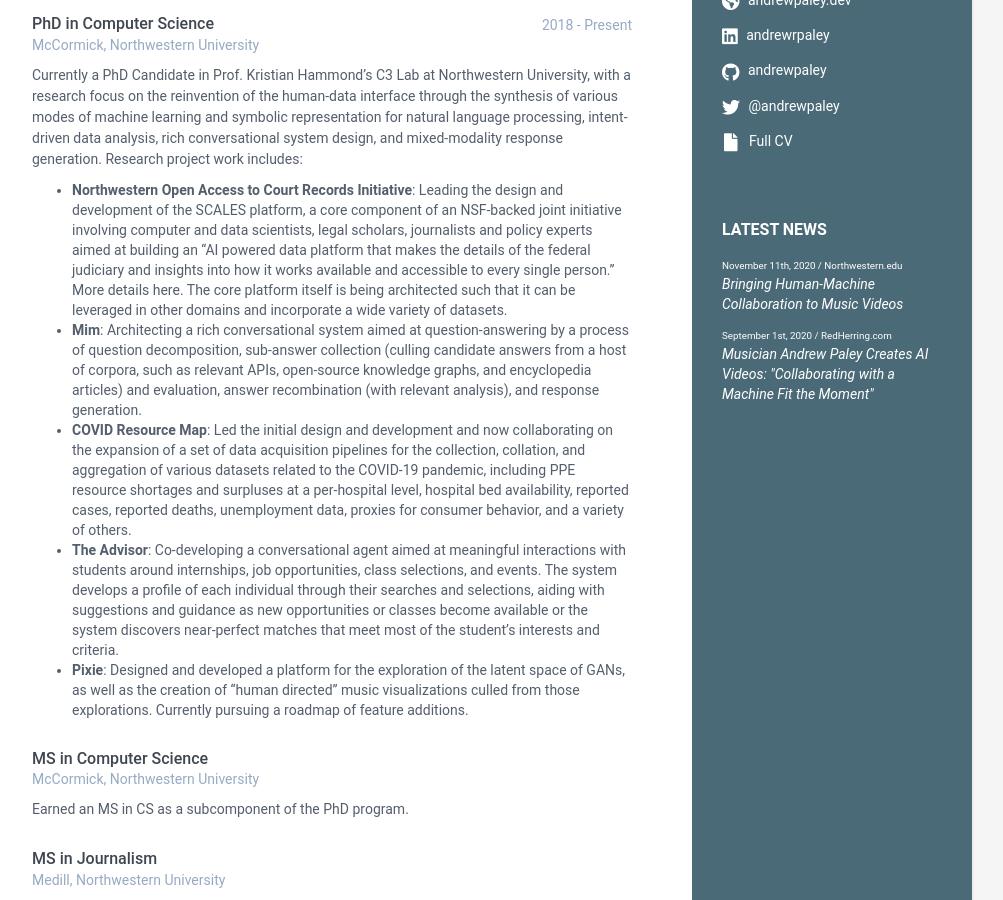
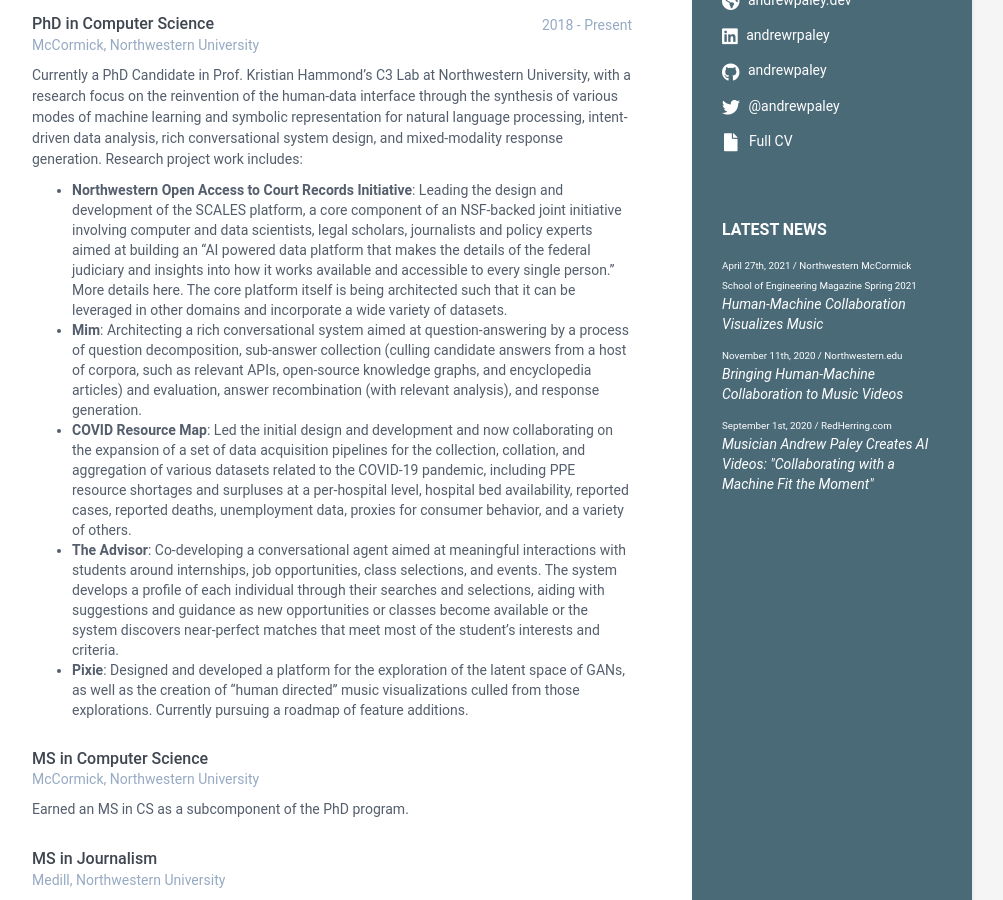
Before and after one commit to andrewpaley/andrewpaley.github.io, a Jekyll site: the page built from index.html, in a window 1280 px wide and 900 px high, scrolled down 361 px. Shown: the whole window, without its empty margins (168-1171 px from the left). Built offline with Jekyll 4.4.1, drawn with Linux system fonts in a browser that asks for light colours.

Commit message:
addition of NU magazine story

```diff
--- a/_data/data.yml
+++ b/_data/data.yml
@@ -29,6 +29,10 @@
     #     level: Native
 
     news:
+      - title: "Human-Machine Collaboration Visualizes Music"
+        source: "Northwestern McCormick School of Engineering Magazine Spring 2021"
+        link: https://www.mccormick.northwestern.edu/magazine/spring-2021/human-machine-collaboration-visualizes-music/
+        date: "April 27th, 2021"
       - title: "Bringing Human-Machine Collaboration to Music Videos"
         source: "Northwestern.edu"
         link: https://www.mccormick.northwestern.edu/news/articles/2020/11/bringing-human-machine-collaboration-to-music-videos.html
```
